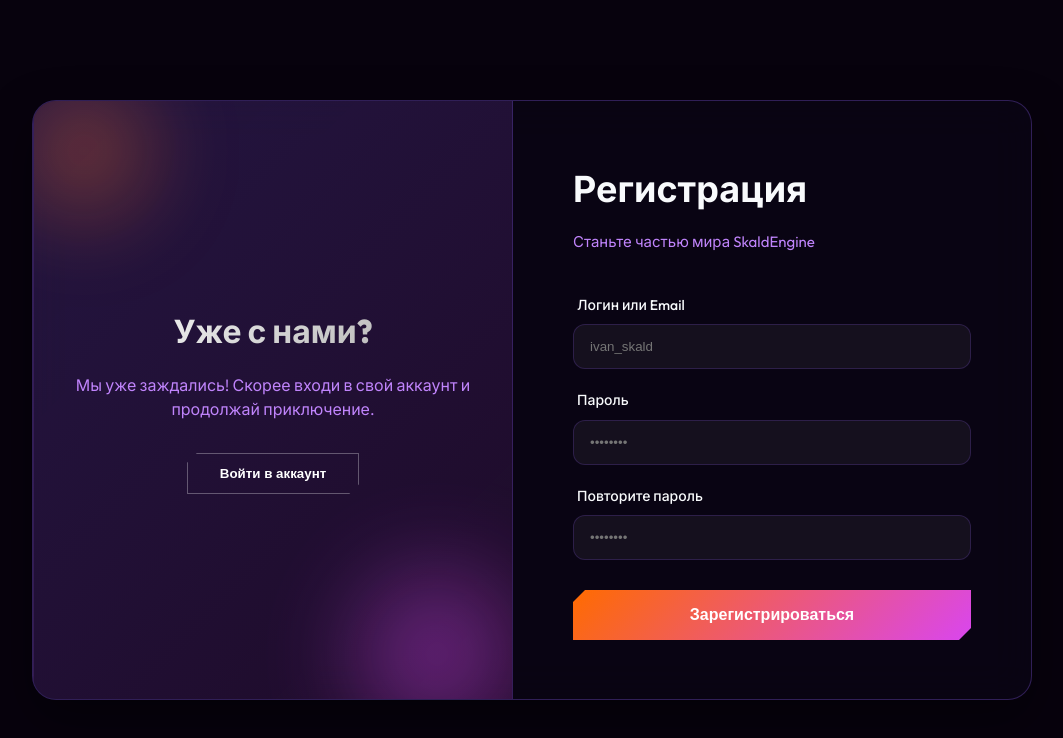
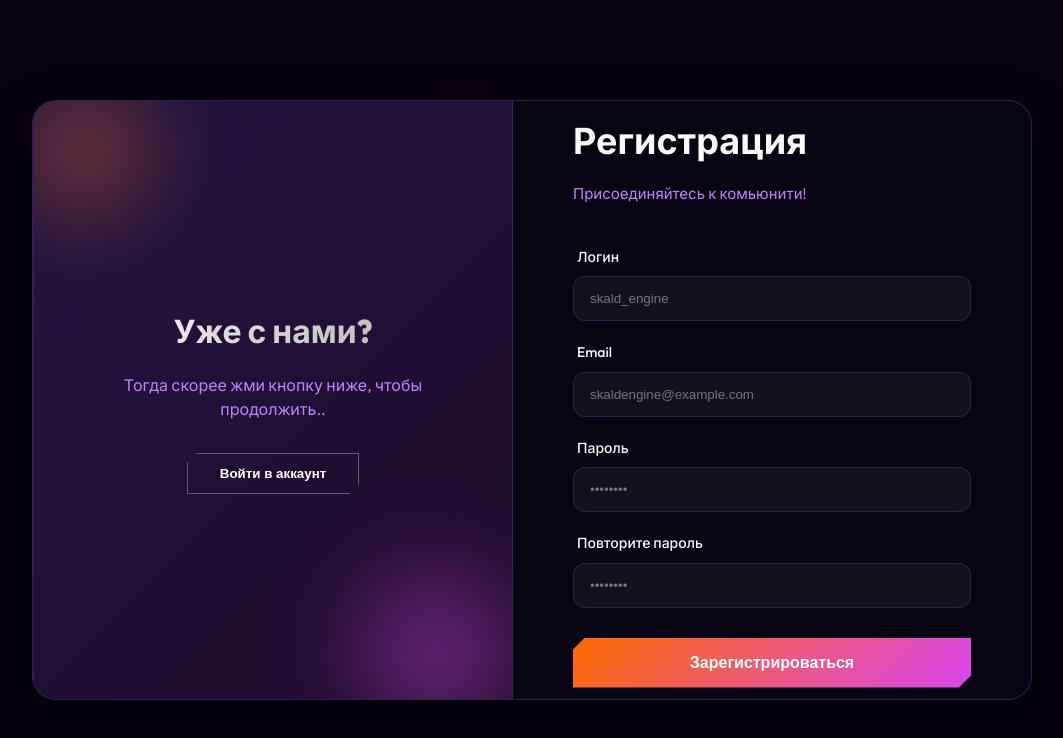
Before and after one commit to ledetav/skaldengine__frontend, a React (Vite) app: page /register in a window 1280 px wide. Shown: the top 738 px of the page, without its empty margins (108-1171 px from the left). Built offline with nearby package versions, Linux system fonts and the light colour scheme; a web font is replaced by a local one.

Commit message:
feat(auth): update registration form and text labels

```diff
--- a/src/screens/Auth/AuthScreen.tsx
+++ b/src/screens/Auth/AuthScreen.tsx
@@ -39,10 +39,10 @@ export default function AuthScreen() {
                 transition={{ duration: 0.3 }}
               >
                 <h2 className={styles.formTitle}>Вход</h2>
-                <p className={styles.formSubtitle}>С возвращением в SkaldEngine!</p>
+                <p className={styles.formSubtitle}>С возвращением!</p>
                 <form className={styles.form} onSubmit={(e) => e.preventDefault()}>
                   <div className={styles.inputGroup}>
-                    <label className={styles.label}>Логин / Email</label>
+                    <label className={styles.label}>Логин или Email</label>
                     <input type="text" className={styles.input} placeholder="ivan_skald" />
                   </div>
                   <div className={styles.inputGroup}>
@@ -61,11 +61,15 @@ export default function AuthScreen() {
                 transition={{ duration: 0.3 }}
               >
                 <h2 className={styles.formTitle}>Регистрация</h2>
-                <p className={styles.formSubtitle}>Станьте частью мира SkaldEngine</p>
+                <p className={styles.formSubtitle}>Присоединяйтесь к комьюнити!</p>
                 <form className={styles.form} onSubmit={(e) => e.preventDefault()}>
                   <div className={styles.inputGroup}>
-                    <label className={styles.label}>Логин или Email</label>
-                    <input type="text" className={styles.input} placeholder="ivan_skald" />
+                    <label className={styles.label}>Логин</label>
+                    <input type="text" className={styles.input} placeholder="skald_engine" />
+                  </div>
+                  <div className={styles.inputGroup}>
+                    <label className={styles.label}>Email</label>
+                    <input type="email" className={styles.input} placeholder="skaldengine@example.com" />
                   </div>
                   <div className={styles.inputGroup}>
                     <label className={styles.label}>Пароль</label>
@@ -97,12 +101,12 @@ export default function AuthScreen() {
               className={styles.panelContent}
             >
               <h2 className={styles.panelTitle}>
-                {isLogin ? 'Новенький?' : 'Уже с нами?'}
+                {isLogin ? 'Нет аккаунта?' : 'Уже с нами?'}
               </h2>
               <p className={styles.panelText}>
                 {isLogin
-                  ? 'Присоединяйся к нашему сообществу и начни создавать свои уникальные истории уже сегодня!'
-                  : 'Мы уже заждались! Скорее входи в свой аккаунт и продолжай приключение.'}
+                  ? 'Не беда! Нужно всего лишь заполнить небольшую регистрационную форму..'
+                  : 'Тогда скорее жми кнопку ниже, чтобы продолжить..'}
               </p>
               <button className={styles.toggleBtn} onClick={toggleAuth}>
                 {isLogin ? 'Создать аккаунт' : 'Войти в аккаунт'}
```
